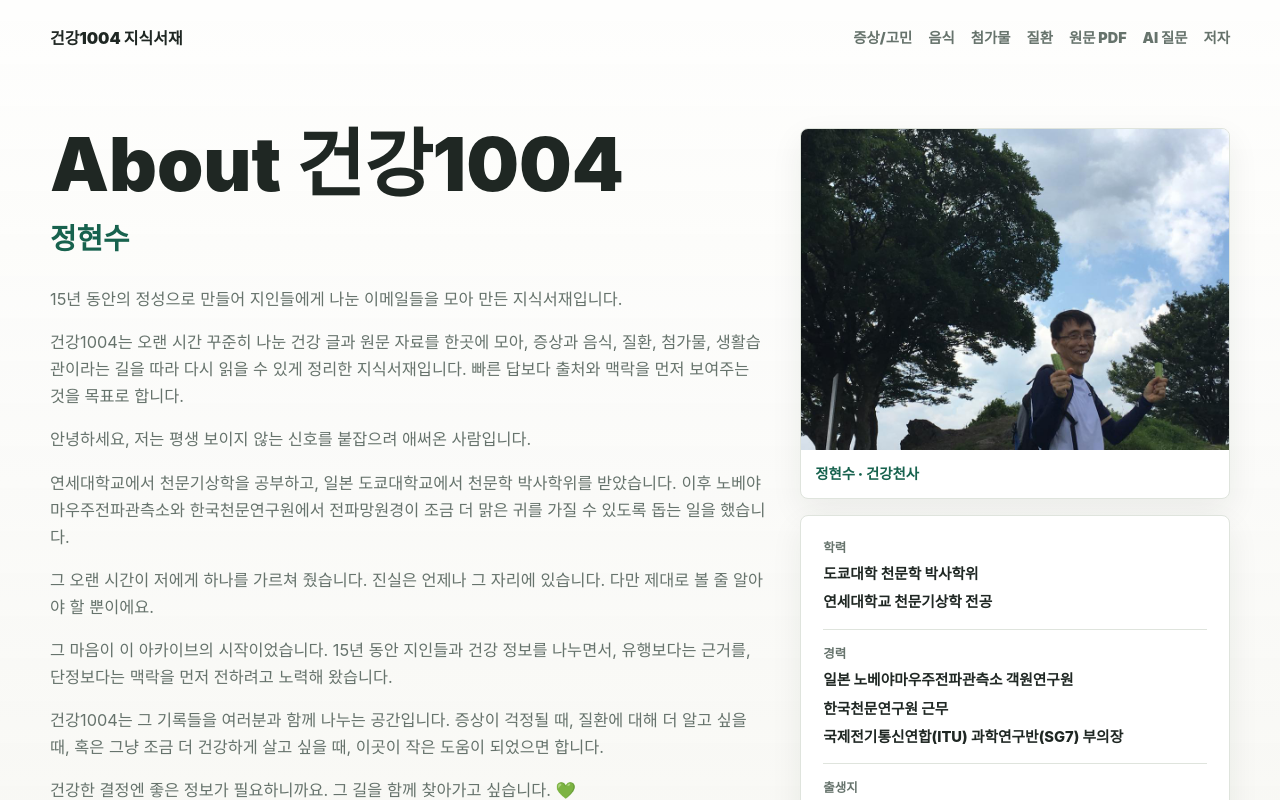
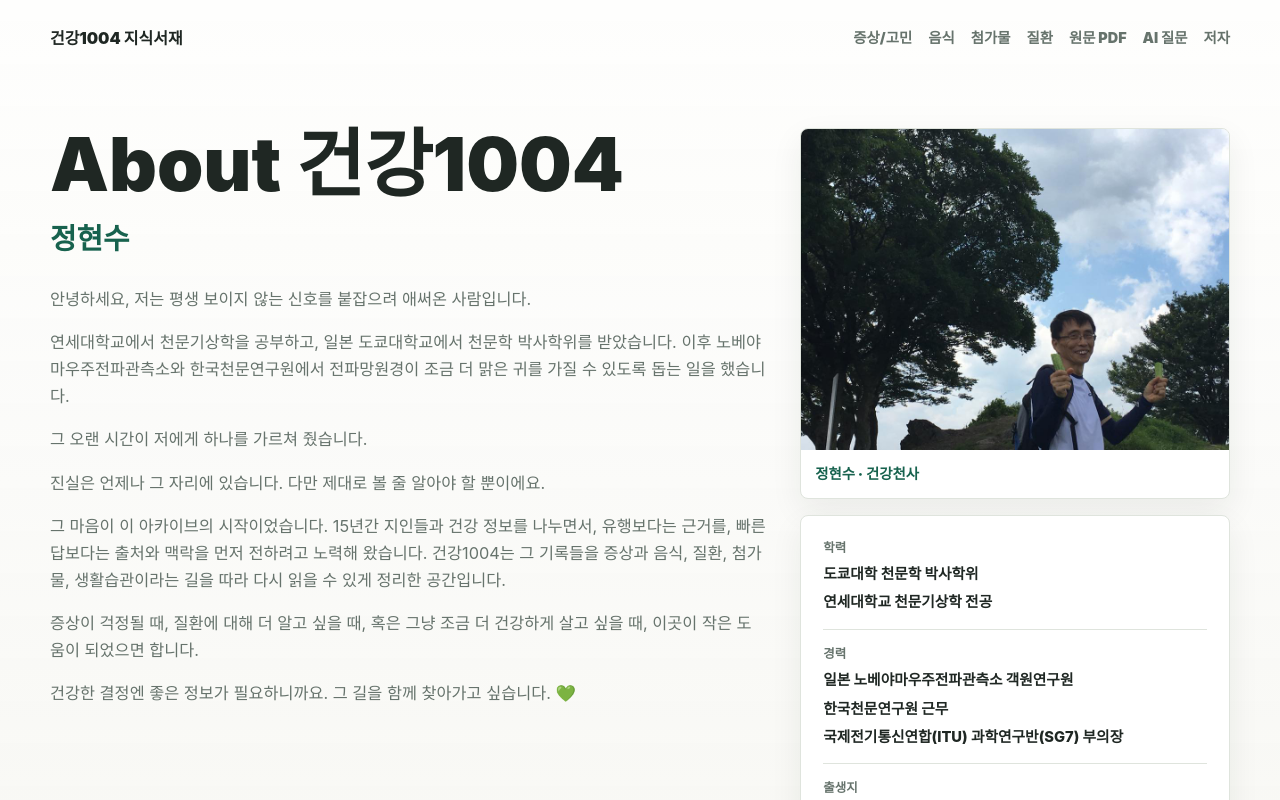
Before and after one commit to manynames3/health1004, a Next.js app in the folder frontend/: page /author in a window 1280 px wide. Shown: the top 800 px of the page. Built offline with nearby package versions, Linux system fonts and the light colour scheme.

Commit message:
Update author story copy

```diff
--- a/frontend/app/author/page.tsx
+++ b/frontend/app/author/page.tsx
@@ -8,29 +8,24 @@ export default function AuthorPage() {
         <article className="author-bio-copy">
           <h1>About 건강1004</h1>
           <p className="author-subheader">정현수</p>
-          <p>15년 동안의 정성으로 만들어 지인들에게 나눈 이메일들을 모아 만든 지식서재입니다.</p>
-          <p>
-            건강1004는 오랜 시간 꾸준히 나눈 건강 글과 원문 자료를 한곳에 모아, 증상과 음식, 질환,
-            첨가물, 생활습관이라는 길을 따라 다시 읽을 수 있게 정리한 지식서재입니다. 빠른 답보다
-            출처와 맥락을 먼저 보여주는 것을 목표로 합니다.
-          </p>
           <p>안녕하세요, 저는 평생 보이지 않는 신호를 붙잡으려 애써온 사람입니다.</p>
           <p>
             연세대학교에서 천문기상학을 공부하고, 일본 도쿄대학교에서 천문학 박사학위를 받았습니다.
             이후 노베야마우주전파관측소와 한국천문연구원에서 전파망원경이 조금 더 맑은 귀를 가질 수
             있도록 돕는 일을 했습니다.
           </p>
+          <p>그 오랜 시간이 저에게 하나를 가르쳐 줬습니다.</p>
           <p>
-            그 오랜 시간이 저에게 하나를 가르쳐 줬습니다. 진실은 언제나 그 자리에 있습니다. 다만
-            제대로 볼 줄 알아야 할 뿐이에요.
+            진실은 언제나 그 자리에 있습니다. 다만 제대로 볼 줄 알아야 할 뿐이에요.
           </p>
           <p>
-            그 마음이 이 아카이브의 시작이었습니다. 15년 동안 지인들과 건강 정보를 나누면서, 유행보다는
-            근거를, 단정보다는 맥락을 먼저 전하려고 노력해 왔습니다.
+            그 마음이 이 아카이브의 시작이었습니다. 15년간 지인들과 건강 정보를 나누면서, 유행보다는
+            근거를, 빠른 답보다는 출처와 맥락을 먼저 전하려고 노력해 왔습니다. 건강1004는 그 기록들을
+            증상과 음식, 질환, 첨가물, 생활습관이라는 길을 따라 다시 읽을 수 있게 정리한 공간입니다.
           </p>
           <p>
-            건강1004는 그 기록들을 여러분과 함께 나누는 공간입니다. 증상이 걱정될 때, 질환에 대해 더
-            알고 싶을 때, 혹은 그냥 조금 더 건강하게 살고 싶을 때, 이곳이 작은 도움이 되었으면 합니다.
+            증상이 걱정될 때, 질환에 대해 더 알고 싶을 때, 혹은 그냥 조금 더 건강하게 살고 싶을 때,
+            이곳이 작은 도움이 되었으면 합니다.
           </p>
           <p>
             건강한 결정엔 좋은 정보가 필요하니까요. 그 길을 함께 찾아가고 싶습니다. 💚
```
